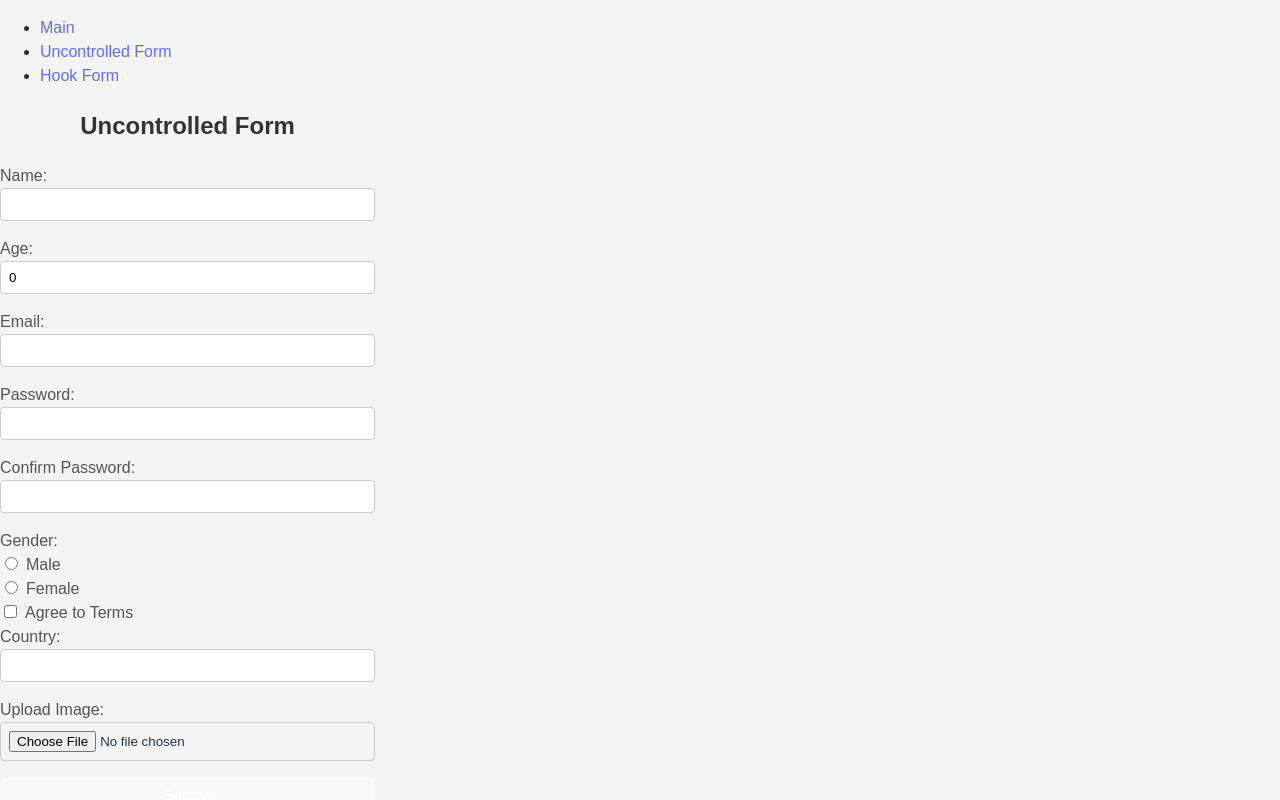
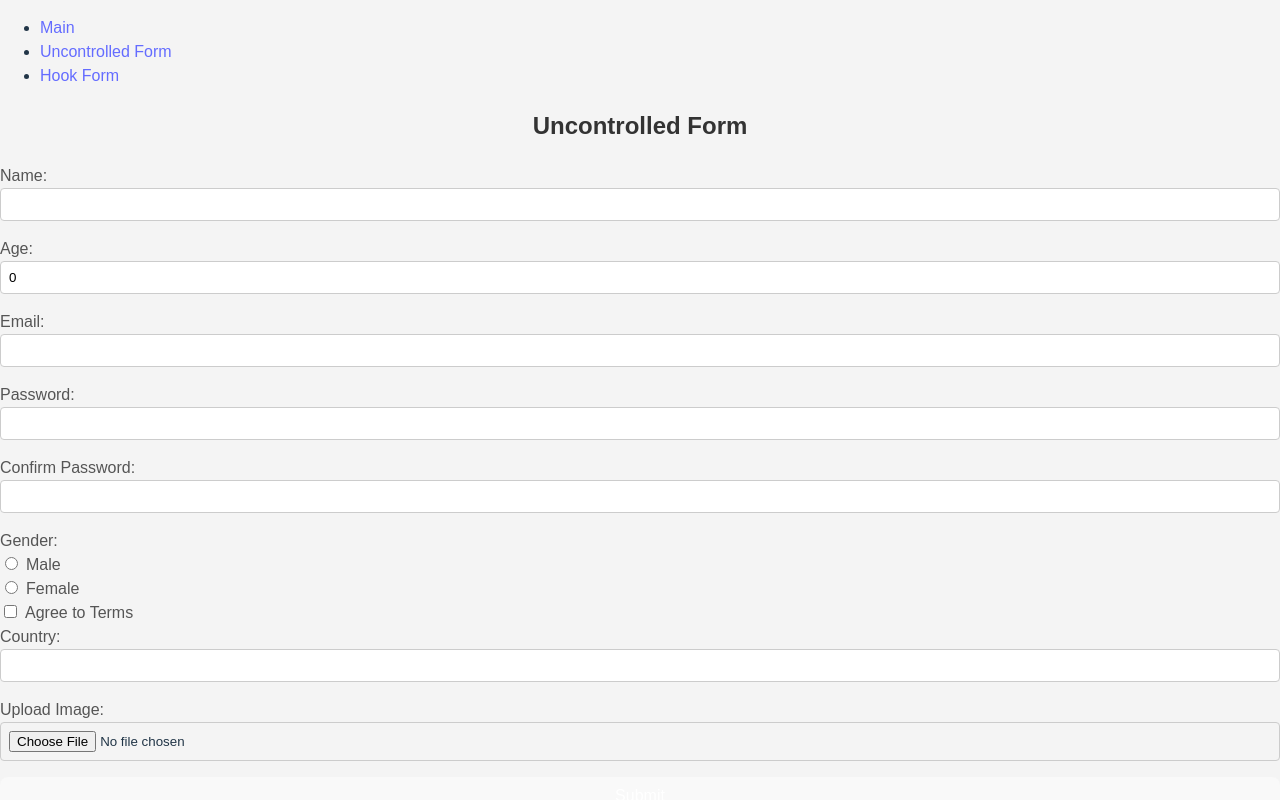
Before and after one commit to alima987/Forms, a React (Vite) app: page /uncontrolled in a window 1280 px wide. Shown: the top 800 px of the page. Built offline with nearby package versions, Linux system fonts and the light colour scheme.

Commit message:
feat: add css styles

```diff
--- a/src/components/UncontrolledForm.css
+++ b/src/components/UncontrolledForm.css
@@ -1,3 +1,7 @@
+#root {
+    width: 100%;
+    margin: 0 auto;
+  }
 body {
   font-family: 'Arial', sans-serif;
   background-color: #f4f4f4;
```
